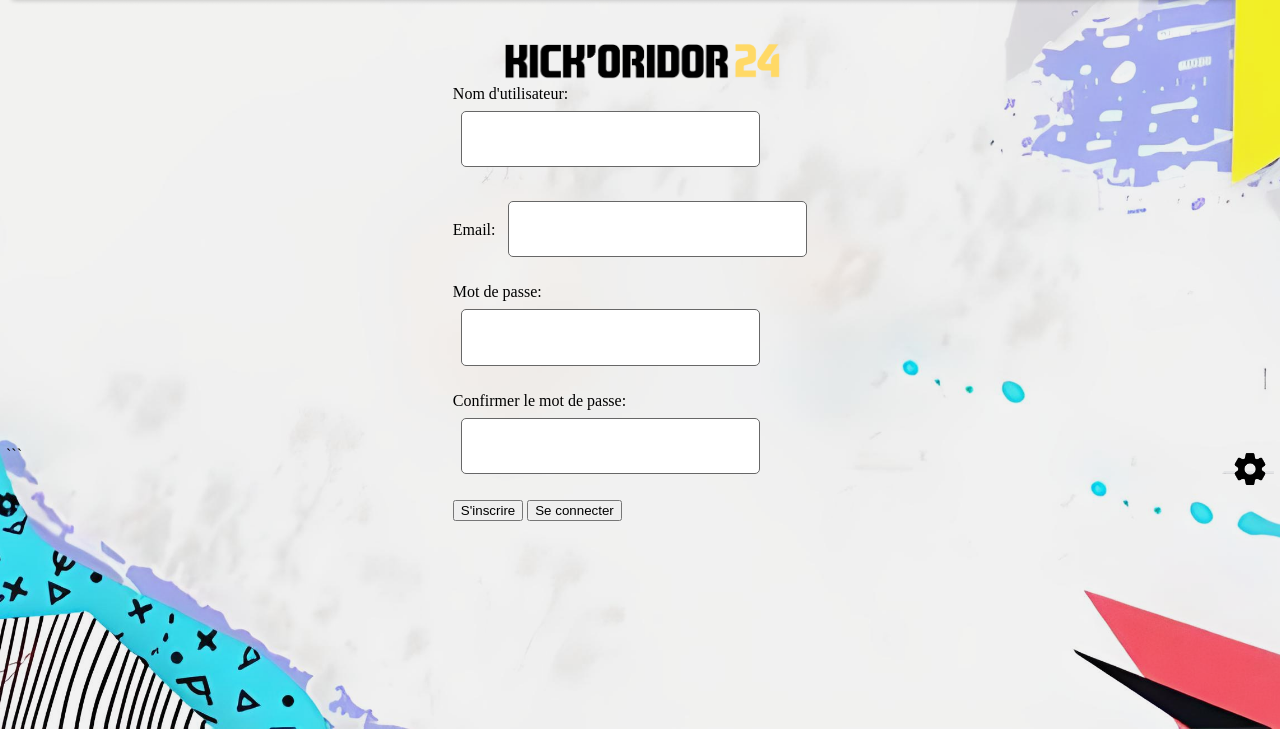
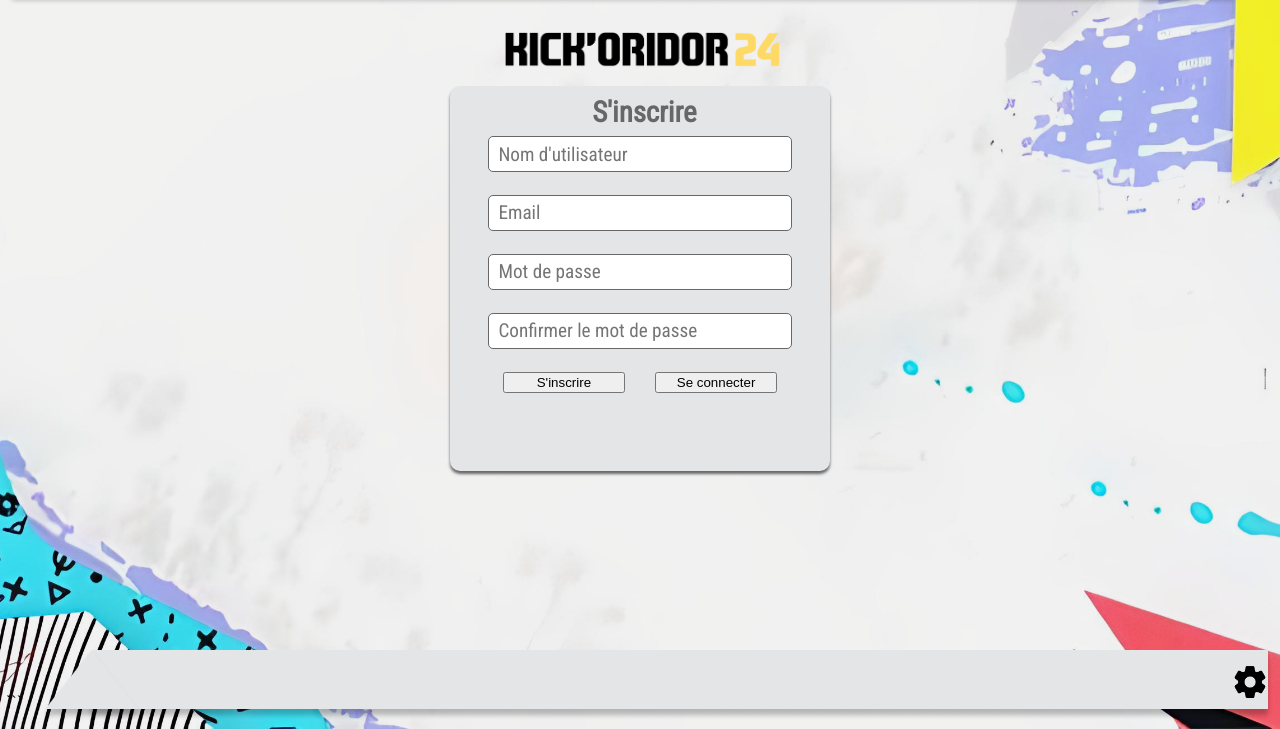
Before and after one commit to PolytechNS/ps8-24-kickoridor24, a website: page front/signup.html in a window 1280 px wide. Shown: the part 71-800 px from the top of the page. Drawn offline with Linux system fonts and the light colour scheme.

Commit message:
update login and signup page

```diff
--- a/front/css/login.css
+++ b/front/css/login.css
@@ -96,7 +96,7 @@ body {
     display: flex;
     /*placer les div au centre horizontalement et verticalement*/
     align-items: center;
-    min-height: 55vh;
+    min-height: 47vh;
     margin-top: 5%;
     justify-content: center;
     flex-direction: column;
@@ -124,10 +124,15 @@ body {
     color: #676767;
 }
 
-#username, #password {
+#loginForm {
+    margin-top: 1%;
     width: 80%;
-    height: 15%;
-    margin: 0.5em;
+    margin-bottom: -5%
+}
+
+input {
+    width: 100%;
+    height: 22%;
     border-radius: 5px;
     border: 1px solid #676767;
     padding: 0.5em;
@@ -136,10 +141,10 @@ body {
 }
 
 .valider{
-    margin-bottom: 1%;
     display: flex;
     justify-content: space-around;
-    width: 80%;
+    width: 100%;
+    margin-bottom: 4%;
 
 }
 
--- a/front/css/signup.css
+++ b/front/css/signup.css
@@ -41,6 +41,10 @@ body {
     margin-bottom: 0.5%;
     background-color: #9f9f9f;
     cursor: pointer;
+}
+
+.btn{
+    margin: 0.4em 0.3em 0 0.3em;
 }
 
 #param {
@@ -113,7 +117,6 @@ body {
     display: flex;
     flex-direction: column;
     align-items: center;
-    justify-content: space-around;
     background-color: #E4E5E7;
     width: 30%;
     height: 95%;
@@ -124,10 +127,15 @@ body {
     color: #676767;
 }
 
+#signupForm {
+   margin-bottom: -7%;
+    margin-top: 2%;
+    width: 80%;
+}
+
 input {
-    width: 80%;
-    height: 15%;
-    margin: 0.5em;
+    width: 100%;
+    height: 12%;
     border-radius: 5px;
     border: 1px solid #676767;
     padding: 0.5em;
@@ -139,7 +147,7 @@ input {
     margin-bottom: 3%;
     display: flex;
     justify-content: space-around;
-    width: 80%;
+    width: 100%;
 
 }
 
--- a/front/signup.html
+++ b/front/signup.html
@@ -20,27 +20,19 @@
         <img id="kickoridor2" src="images/kickoridor.png">
         <img id="vingt2" src="images/24.png">
     </div>
-
-    <div id="sign">
+    <div class="sign">
+        <h2 class="btnJouer"> S'inscrire</h2>
         <form id="signupForm">
-            <label for="username">Nom d'utilisateur:</label>
-            <input type="text" id="username" name="username" required><br><br>
-
-            <label for="email">Email:</label>
-            <input type="email" id="email" name="email" required><br><br>
-
-            <label for="password">Mot de passe:</label>
-            <input type="password" id="password" name="password" required><br><br>
-
-            <label for="confirmPassword">Confirmer le mot de passe:</label>
-            <input type="password" id="confirmPassword" name="confirmPassword" required><br><br>
-
-            <button type="submit">S'inscrire</button>
-            <a href="login.html"></a><button>Se connecter</button><a/>
+            <input type="text" id="username" name="username" required placeholder="Nom d'utilisateur"><br><br>
+            <input type="email" id="email" name="email" required placeholder="Email"><br><br>
+            <input type="password" id="password" name="password" required placeholder="Mot de passe"><br><br>
+            <input type="password" id="confirmPassword" name="confirmPassword" required placeholder="Confirmer le mot de passe"><br><br>
+        <div class="valider">
+            <button type="submit" id="signup">S'inscrire</button>
+            <button id="login" onclick="redirectToLogin()">Se connecter</button>
+            </div>
         </form>
     </div>
-
-
 </div>
 
 <div class="footer">
```
Also changed, not shown: front/login.html (+8 -6 lines).
